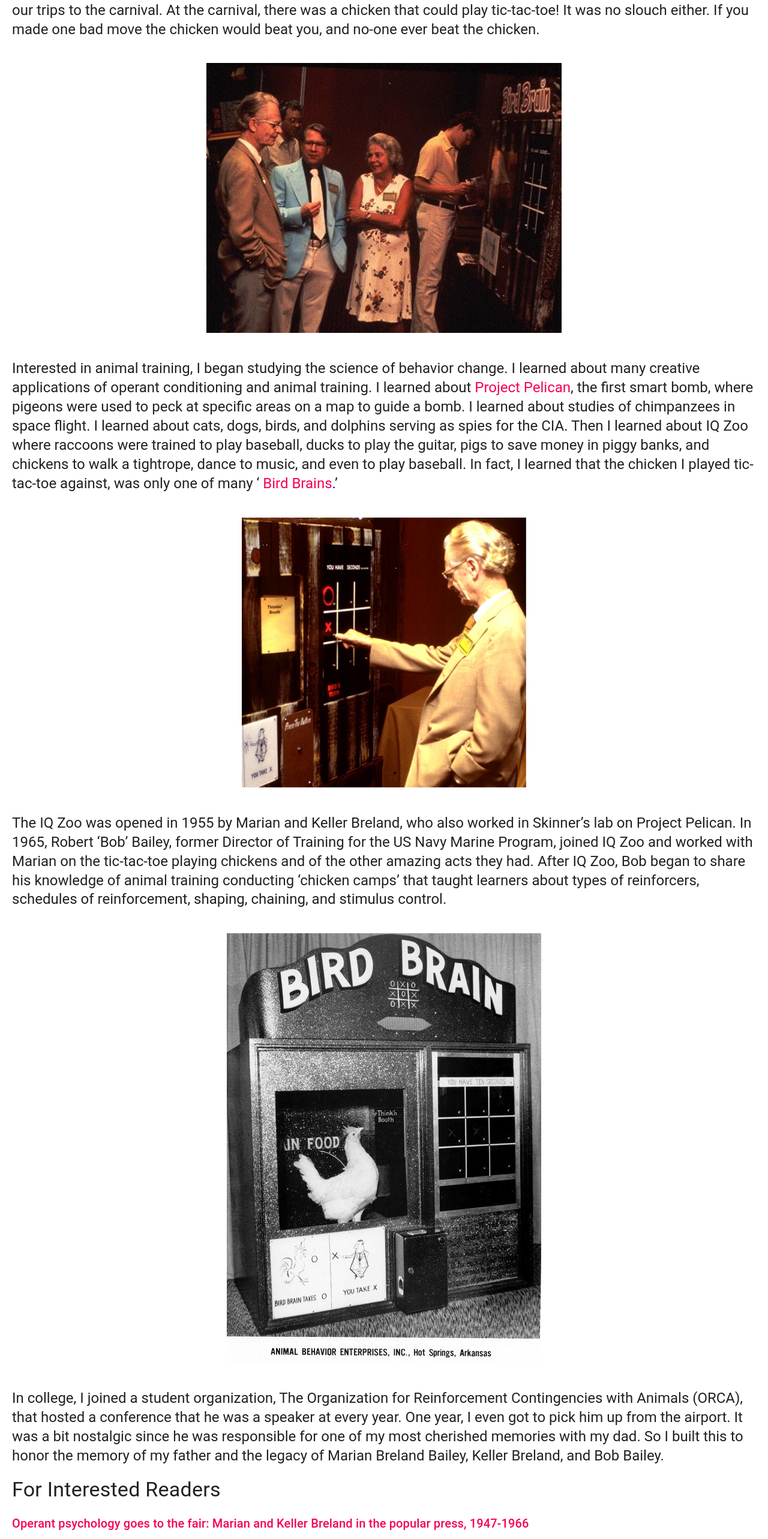
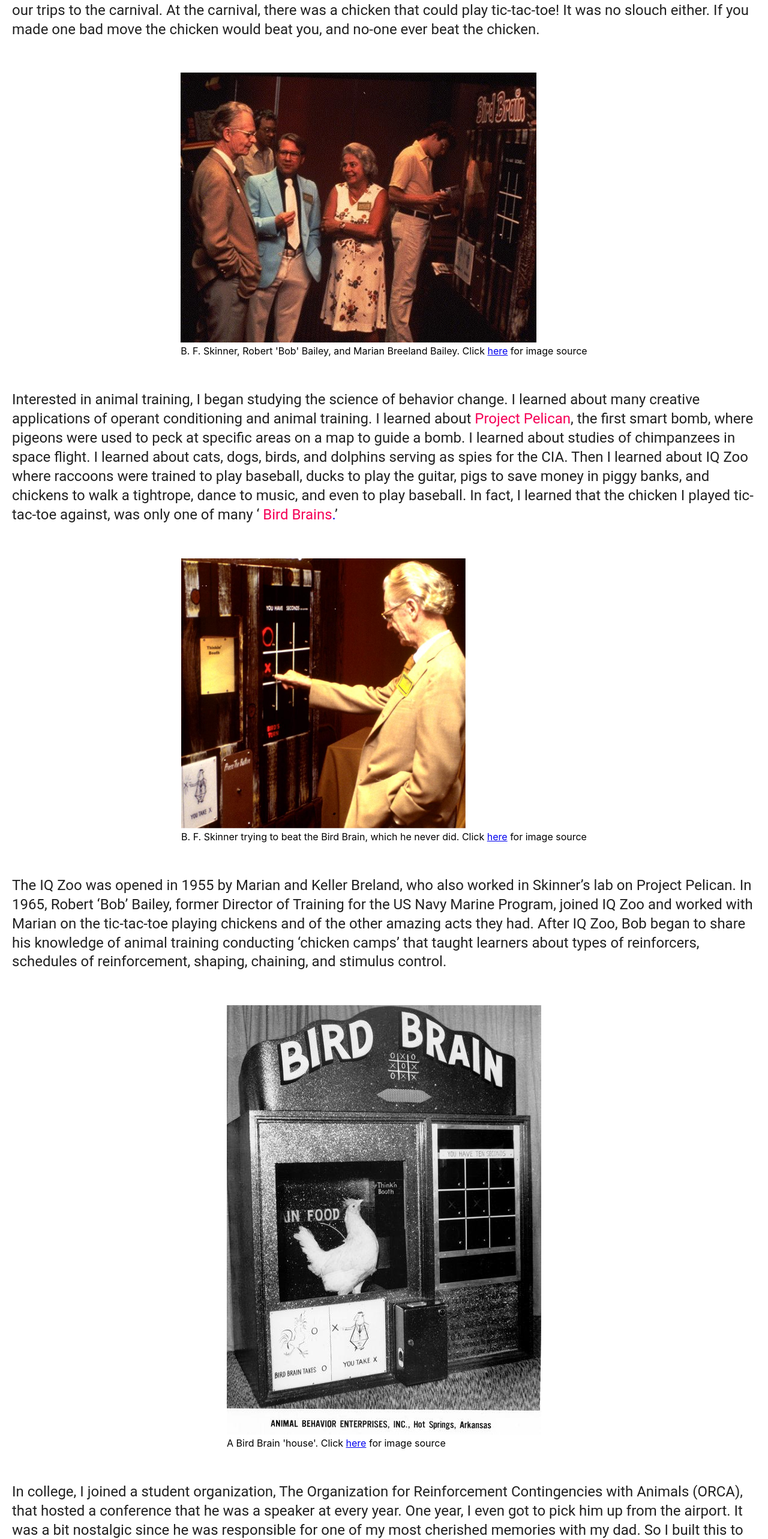
Before and after one commit to chase-owens/cyberBrain, a React (Create React App) app: page /inspiration in a window 1280 px wide. Shown: the part 231-2797 px from the top of the page at 60% size. Built offline with nearby package versions, Linux system fonts and the light colour scheme.

Commit message:
FigCaption

```diff
--- a/src/components/Inspiration/Inspiration.js
+++ b/src/components/Inspiration/Inspiration.js
@@ -26,11 +26,21 @@ const Inspiration = () => {
       <br />
       <Grid container justify='center'>
         <Grid item>
+          <figure>
             <img
               style={{ maxHeight: 450 }}
               src={birdBrain2}
               alt='SkinnerBailey&Marian'
             />
+            <figcaption>
+              B. F. Skinner, Robert 'Bob' Bailey, and Marian Breeland Bailey.
+              Click{' '}
+              <a href='https://www3.uca.edu/iqzoo/Exhibits/bird_brain.htm'>
+                here
+              </a>{' '}
+              for image source
+            </figcaption>
+          </figure>
         </Grid>
       </Grid>
       <br />
@@ -70,7 +80,21 @@ const Inspiration = () => {
       <br />
       <Grid container justify='center'>
         <Grid item>
-          <img style={{ maxHeight: 450 }} src={birdSkinner} alt='birdSkinner' />
+          <figure>
+            <img
+              style={{ maxHeight: 450 }}
+              src={birdSkinner}
+              alt='birdSkinner'
+            />
+            <figcaption>
+              B. F. Skinner trying to beat the Bird Brain, which he never did.
+              Click{' '}
+              <a href='https://www3.uca.edu/iqzoo/Exhibits/bird_brain.htm'>
+                here
+              </a>{' '}
+              for image source
+            </figcaption>
+          </figure>
         </Grid>
       </Grid>
       <br />
@@ -87,7 +111,16 @@ const Inspiration = () => {
       <br />
       <Grid container justify='center'>
         <Grid item>
+          <figure>
             <img src={birdBrain1} alt='birdBrainNoColor' />
+            <figcaption>
+              A Bird Brain 'house'. Click{' '}
+              <a href='https://www3.uca.edu/iqzoo/Exhibits/bird_brain.htm'>
+                here
+              </a>{' '}
+              for image source
+            </figcaption>
+          </figure>
         </Grid>
       </Grid>
       <br />
```
Lines whose indentation alone changed are shown as unchanged.
